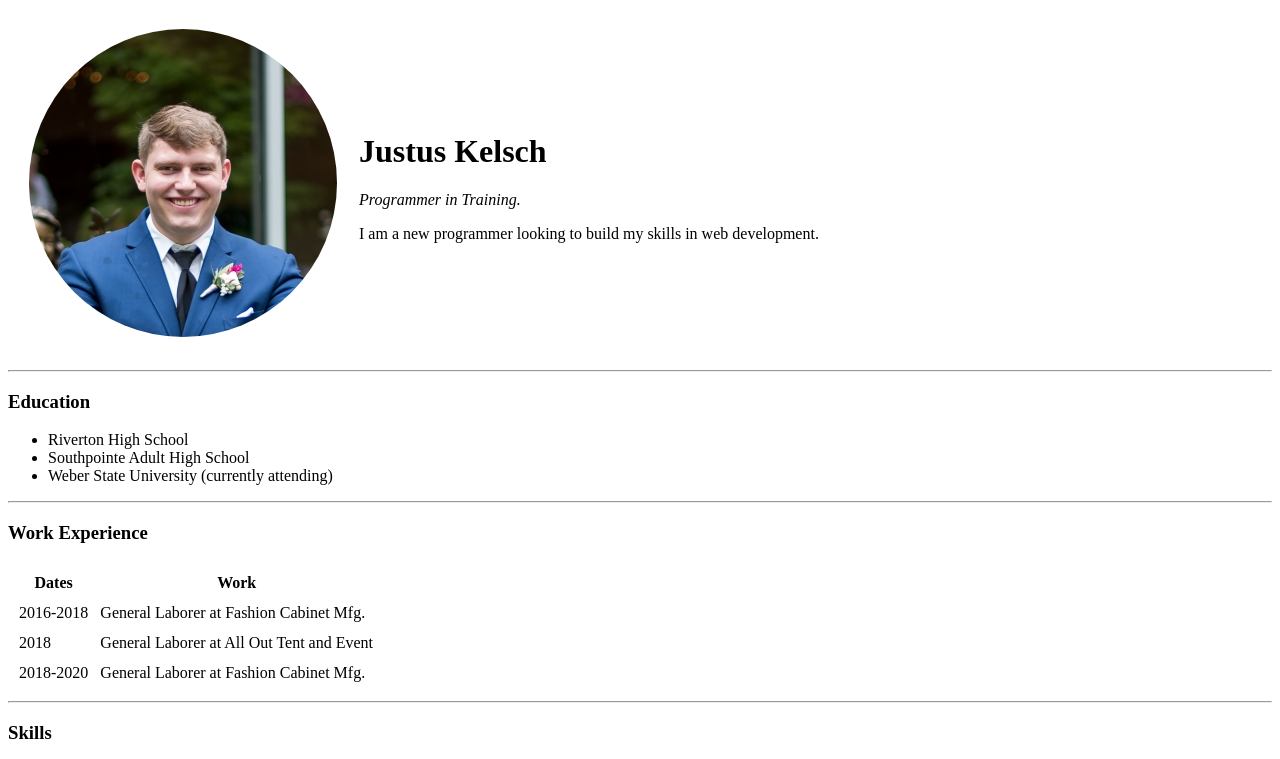
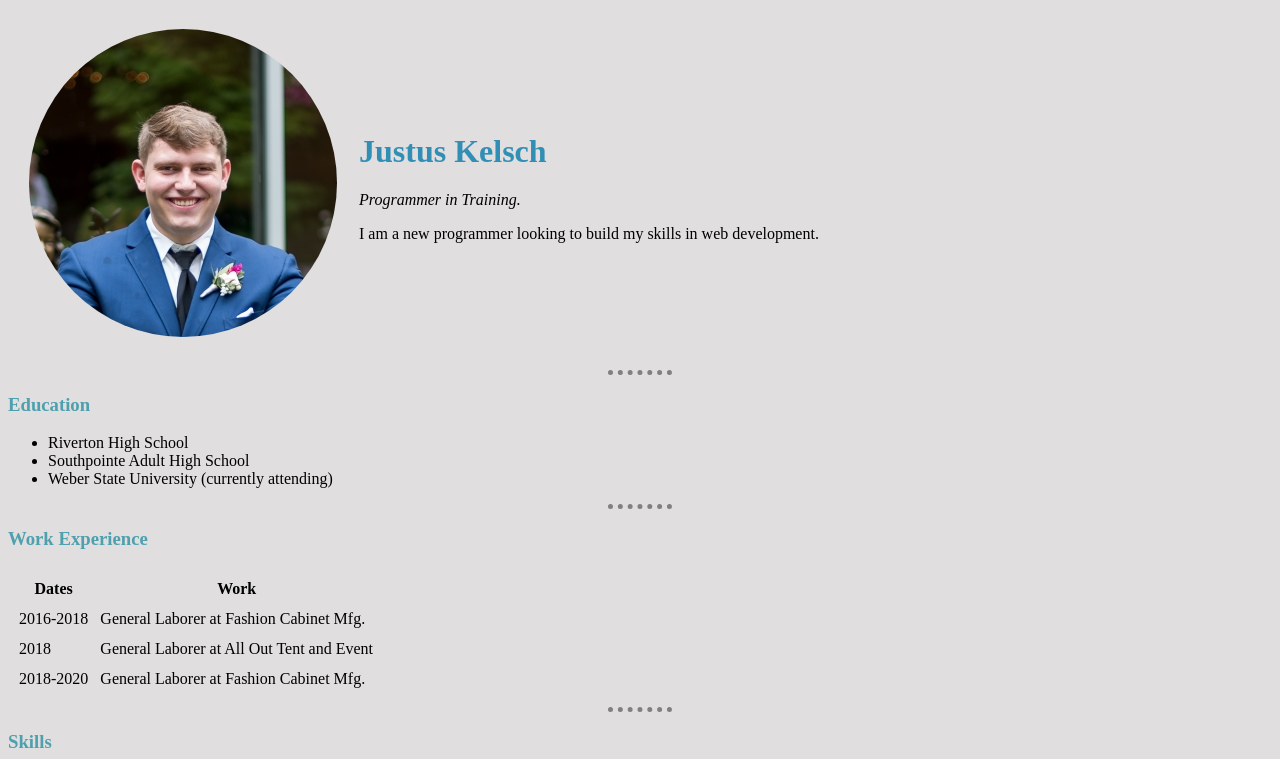
Before and after one commit to Bogyman7550/cv, a plain HTML site: page index.html in a window 1280 px wide. Shown: the top 759 px of the page. Drawn offline with Linux system fonts and the light colour scheme.

Commit message:
Added a few color and design changes

```diff
--- /dev/null
+++ b/css/styles.css
@@ -0,0 +1,19 @@
+body {
+  background-color: #e0dede;
+}
+
+hr {
+  border-style: none;
+  border-top-style: dotted;
+  border-color: grey;
+  border-width: 5px;
+  width: 5%;
+}
+
+h1 {
+  color: #318fb5;
+}
+
+h3 {
+  color: #4ea0ae;
+}
--- a/index.html
+++ b/index.html
@@ -4,6 +4,7 @@
 <head>
   <meta charset="utf-8">
   <title>Justus' Personal Site</title>
+  <link rel="stylesheet" href="css/styles.css">
 </head>
 
 <body>
```
Also changed, not shown: contact.html (+1 -0 lines), hobbies.html (+2 -1 lines).
